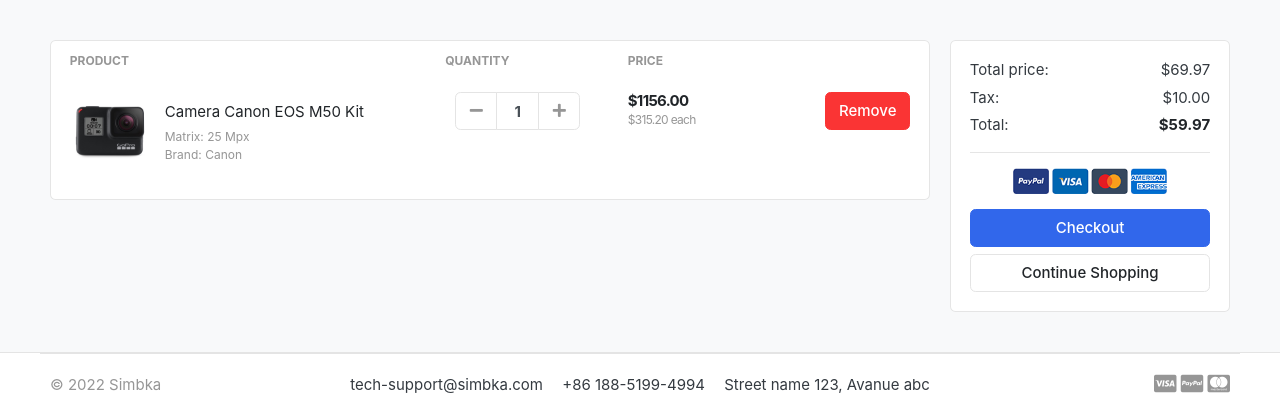
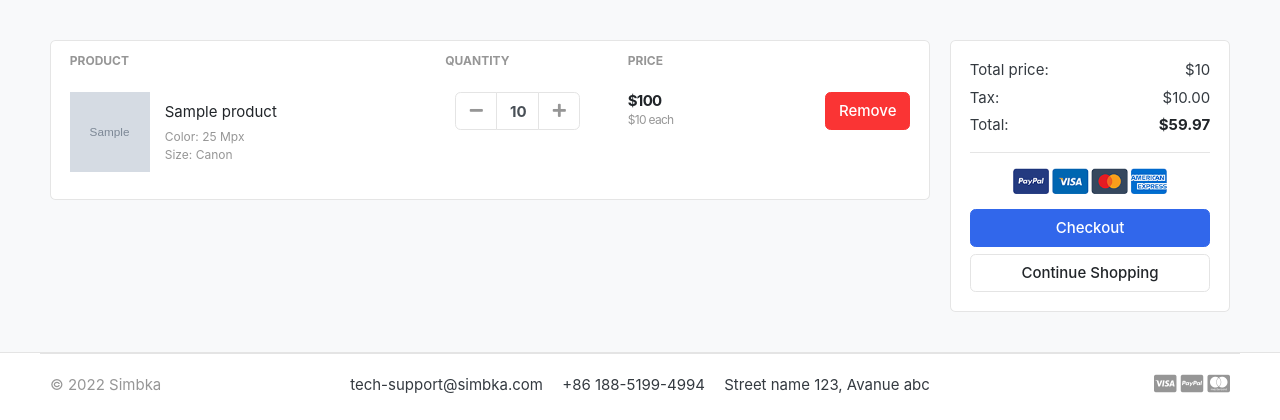
Before and after one commit to nesmypariceb/simbka_store_django, a Django app: template templates/store/cart.html in a window 1280 px wide. Shown: the part 118-538 px from the top of the page. Run offline with Django 3.2, Linux system fonts and the light colour scheme; tables that the repository leaves empty hold one stand-in row (values such as "Sample post"); the template is opened without the code that fills it: values that come from a table or form of the project are taken from there, most other values are stand-ins (such as "Sample title", 1, 10 or a date in 2020); grey boxes marked "Sample" are stand-in pictures; some libraries are stand-ins or nearby versions; some web fonts are replaced.

Commit message:
Implement Data into Cart Page

```diff
--- a/carts/models.py
+++ b/carts/models.py
@@ -20,5 +20,8 @@ class CartItem(models.Model):
     quantity = models.IntegerField()
     is_active = models.BooleanField(default=True)
 
+    def sub_total(self):
+        return self.product.price * self.quantity
+
     def __str__(self):
         return self.product
--- a/carts/views.py
+++ b/carts/views.py
@@ -36,8 +36,7 @@ def add_cart(request, product_id):
             cart=cart,
         )
     cart_item.save()
-    return HttpResponse(cart_item.quantity)
-    exit()
+
     return redirect('cart')
 
 
@@ -55,7 +54,7 @@ def cart(request, total=0, quantity=0, cart_item=None):
     context = {
         'total': total,
         'quantity': quantity,
-        'cart_item': cart_item,
+        'cart_items': cart_items,
     }
 
     return render(request, 'store/cart.html', context)
--- a/templates/store/cart.html
+++ b/templates/store/cart.html
@@ -22,14 +22,15 @@
                             </tr>
                         </thead>
                         <tbody>
+                            {% for cart_item in cart_items %}
                             <tr>
                                 <td>
                                     <figure class="itemside align-items-center">
-                                        <div class="aside"><img src="{% static './images/items/11.jpg' %}"
-                                                class="img-sm"></div>
+                                        <div class="aside"><img src="{{cart_item.product.images.url}}" class="img-sm">
+                                        </div>
                                         <figcaption class="info">
-                                            <a href="#" class="title text-dark">Camera Canon EOS M50 Kit</a>
-                                            <p class="text-muted small">Matrix: 25 Mpx <br> Brand: Canon</p>
+                                            <a href="#" class="title text-dark">{{ cart_item.product.product_name}}</a>
+                                            <p class="text-muted small">Color: 25 Mpx <br> Size: Canon</p>
                                         </figcaption>
                                     </figure>
                                 </td>
@@ -41,24 +42,27 @@
                                                 <button class="btn btn-light" type="button" id="button-plus"> <i
                                                         class="fa fa-minus"></i> </button>
                                             </div>
-                                            <input type="text" class="form-control" value="1">
+                                            <input type="text" class="form-control" value="{{ cart_item.quantity }}">
                                             <div class="input-group-append">
-                                                <button class="btn btn-light" type="button" id="button-minus"> <i
-                                                        class="fa fa-plus"></i> </button>
+                                                <a href="{% url 'add_cart' cart_item.product.id  %}"
+                                                    class="btn btn-light" type="button" id="button-minus">
+                                                    <i class="fa fa-plus"></i>
+                                                </a>
                                             </div>
                                         </div> <!-- input-group.// -->
                                     </div> <!-- col.// -->
                                 </td>
                                 <td>
                                     <div class="price-wrap">
-                                        <var class="price">$1156.00</var>
-                                        <small class="text-muted"> $315.20 each </small>
+                                        <var class="price">${{ cart_item.sub_total}}</var>
+                                        <small class="text-muted">${{ cart_item.product.price }} each</small>
                                     </div> <!-- price-wrap .// -->
                                 </td>
                                 <td class="text-right">
                                     <a href="" class="btn btn-danger"> Remove</a>
                                 </td>
                             </tr>
+                            {% endfor %}
                         </tbody>
                     </table>
                 </div> <!-- card.// -->
@@ -70,7 +74,7 @@
                     <div class="card-body">
                         <dl class="dlist-align">
                             <dt>Total price:</dt>
-                            <dd class="text-right">$69.97</dd>
+                            <dd class="text-right">${{total}}</dd>
                         </dl>
                         <dl class="dlist-align">
                             <dt>Tax:</dt>
```
